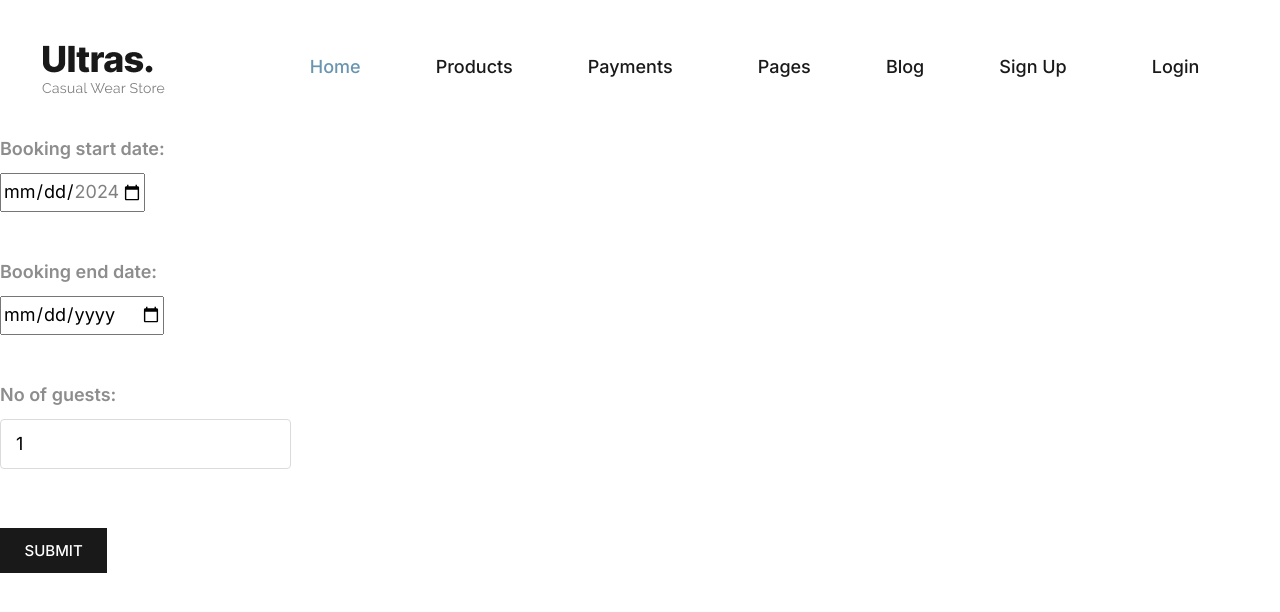
After one commit to AnuragQ/FindYourGuide, a Django app: page /create_booking/1 in a window 1280 px wide. The commit adds this page. Shown: the top 612 px of the page. Run offline with Django 5.2, Linux system fonts and the light colour scheme; data comes from the database, SQL or seed files in the repository; both versions use the stored data as it was after the commit; some libraries are stand-ins or nearby versions.

Commit message:
Create and Cancel Bookings

```diff
--- a/FindYourGuide/urls.py
+++ b/FindYourGuide/urls.py
@@ -8,6 +8,7 @@ urlpatterns = [
     path('', include('main_app.urls')),
     path('payment/', include('payment_app.urls')),
     path('products/', include('product_app.urls')),
+
 ]
 
 # Serve media files during development
--- a/main_app/admin.py
+++ b/main_app/admin.py
@@ -1,9 +1,10 @@
 from django.contrib import admin
 
-from .models import User, Offering, Rating, Comment
+from .models import User, Offering, Rating, Comment, Booking
 
 # Register your models here.
 admin.site.register(User)
 admin.site.register(Offering)
 admin.site.register(Rating)
 admin.site.register(Comment)
+admin.site.register(Booking)
--- a/main_app/forms.py
+++ b/main_app/forms.py
@@ -1,12 +1,27 @@
 from django import forms
 from django.contrib.auth.forms import UserCreationForm
-from .models import User
+from .models import User, Booking, Offering
+from django.forms import ModelForm
+
 
 class CustomSignUpForm(UserCreationForm):
     first_name = forms.CharField(max_length=30, required=True)
     last_name = forms.CharField(max_length=30, required=True)
-    email = forms.EmailField(max_length=254, help_text='Required. Inform a valid email address.')
+    email = forms.EmailField(
+        max_length=254, help_text='Required. Inform a valid email address.')
 
     class Meta:
         model = User
-        fields = ('username', 'first_name', 'last_name', 'email', 'password1', 'password2')
+        fields = ('username', 'first_name', 'last_name',
+                  'email', 'password1', 'password2')
+
+
+class BookingForm(ModelForm):
+
+    class Meta:
+        model = Booking
+        fields = ['booking_start_date', 'booking_end_date', 'no_of_guests']
+        widgets = {
+            'booking_start_date': forms.DateInput(attrs={'type': 'date', 'min': '2024-02-15', 'max': '2024-04-30'}),
+            'booking_end_date': forms.DateInput(attrs={'type': 'date'})
+        }
--- a/main_app/models.py
+++ b/main_app/models.py
@@ -48,3 +48,4 @@ class Booking(models.Model):
     booking_end_date = models.DateField(default=None)
     created_at = models.DateTimeField(auto_now_add=True)
     updated_at = models.DateTimeField(auto_now=True)
+    no_of_guests = models.IntegerField(default=1, validators=[MinValueValidator(1), MaxValueValidator(10)])
--- /dev/null
+++ b/main_app/templates/main_app/booking.html
@@ -0,0 +1,11 @@
+{% extends 'main_app/index.html' %} {% load static %} {%  block body_block  %}
+
+<div>
+    <form action="" method="POST">
+        {% csrf_token %}
+        {{ form.as_p }}
+        <input type="submit" value="submit" />
+
+</div>
+
+{% endblock %}
--- a/main_app/urls.py
+++ b/main_app/urls.py
@@ -11,6 +11,11 @@ urlpatterns = [
     path('offerings/<int:pk>/', views.offering_detail, name='offering_detail'),
     path('payment/', include('payment_app.urls', namespace='payment_app')),
     path('signup/', SignUpView.as_view(), name='signup'),
-    path('login/', auth_views.LoginView.as_view(template_name='registration/login.html', success_url='/'), name='login'),  # URL pattern for login
+    path('login/', auth_views.LoginView.as_view(template_name='registration/login.html',
+         success_url='/'), name='login'),  # URL pattern for login
     path('logout/', views.logout_view, name='logout'),  # URL pattern for logout
- ]
+    path('create_booking/<int:offering_id>',
+         views.create_booking, name='create_booking'),
+    path('cancel_booking/<int:booking_id>', views.cancel_booking, name='cancel_booking'),
+    # path('bookings/<int:pk>/', views.offering_detail, name='offering_detail'),
+]
--- a/main_app/views.py
+++ b/main_app/views.py
@@ -6,6 +6,8 @@ from django.views.generic import CreateView
 from .forms import CustomSignUpForm
 from django.contrib.auth import logout
 from django.db.models import Q
+from .models import Booking
+from .forms import BookingForm
 
 
 def index(request):
@@ -25,7 +27,15 @@ def index(request):
 
 def offering_detail(request, pk):
     offering = get_object_or_404(Offering, pk=pk)
-    return render(request, 'main_app/offering_detail.html', {'offering': offering})
+    # user_bookings containds the ids of the bookings made by the current user
+    user_bookings = []
+    # print('here')
+    if request.user.is_authenticated:
+        for booking in Booking.objects.filter(
+                guest_user=request.user):
+            user_bookings.append(booking.offering.id)
+    # print(user_bookings)
+    return render(request, 'main_app/offering_detail.html', {'offering': offering, 'user_bookings': user_bookings})
 
 
 class SignUpView(CreateView):
@@ -45,3 +55,35 @@ class SignUpView(CreateView):
 def logout_view(request):
     logout(request)
     return redirect('index')  # Redirect to the homepage after logout
+
+
+def create_booking(request, offering_id):
+    form = BookingForm()
+    # if request.method == 'POST':
+    offering = Offering.objects.get(id=offering_id)
+    form = BookingForm()
+    if request.method == 'POST':
+        form = BookingForm(request.POST)
+        if form.is_valid():
+            booking = form.save(commit=False)
+            booking.offering = offering
+            booking.guest_user = request.user
+            booking.save()
+            return redirect('index')
+    context = {'form': form}
+
+    # return redirect('index')
+    return render(request, 'main_app/booking.html', context)
+
+
+def cancel_booking(request, booking_id):
+    booking = get_object_or_404(Booking, id=booking_id)
+    print(booking)
+    # Ensure that only the user who made the booking can cancel it
+    if request.user == booking.guest_user:
+        booking.delete()
+        # Redirect to a booking list page or any other page
+        return redirect('index')
+    else:
+        # Handle unauthorized cancel attempt (optional)
+        return render(request, 'error.html', {'message': 'You are not authorized to cancel this booking.'})
```
Also changed, not shown: main_app/templates/main_app/delete.html (added, +13 -0 lines), main_app/templates/main_app/offering_detail.html (+14 -0 lines), db.sqlite3, main_app/migrations/0002_booking_no_of_guests.py (added).
